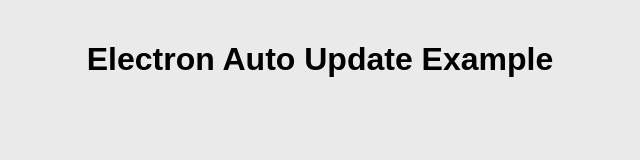
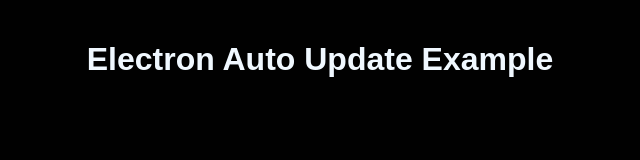
Before and after one commit to Niriot-dotcom/auto-update-launcher, an Electron app: page index.html in a window 800 px wide. Shown: the whole page, without its empty margins (80-720 px from the left). Drawn offline with Linux system fonts and the light colour scheme; no server answers.

Commit message:
dark mode update.

```diff
--- a/index.html
+++ b/index.html
@@ -7,8 +7,9 @@
       margin: 0;
       padding: 20px;
       font-family: sans-serif;
-      background-color: #eaeaea;
+      background-color: #010101;
       text-align: center;
+      color: aliceblue;
     }
     #notification {
       position: fixed;
@@ -42,7 +43,7 @@
   <script>
     const { ipcRenderer } = require('electron');
     const version = document.getElementById('version');
-    console.log("the version is " + version)
+
     ipcRenderer.send('app_version');
     ipcRenderer.on('app_version', (event, arg) => {
       ipcRenderer.removeAllListeners('app_version');
--- a/package.json
+++ b/package.json
@@ -1,6 +1,6 @@
 {
   "name": "auto-update-launcher",
-  "version": "1.0.0",
+  "version": "1.0.1",
   "description": "",
   "main": "index.js",
   "scripts": {
```
